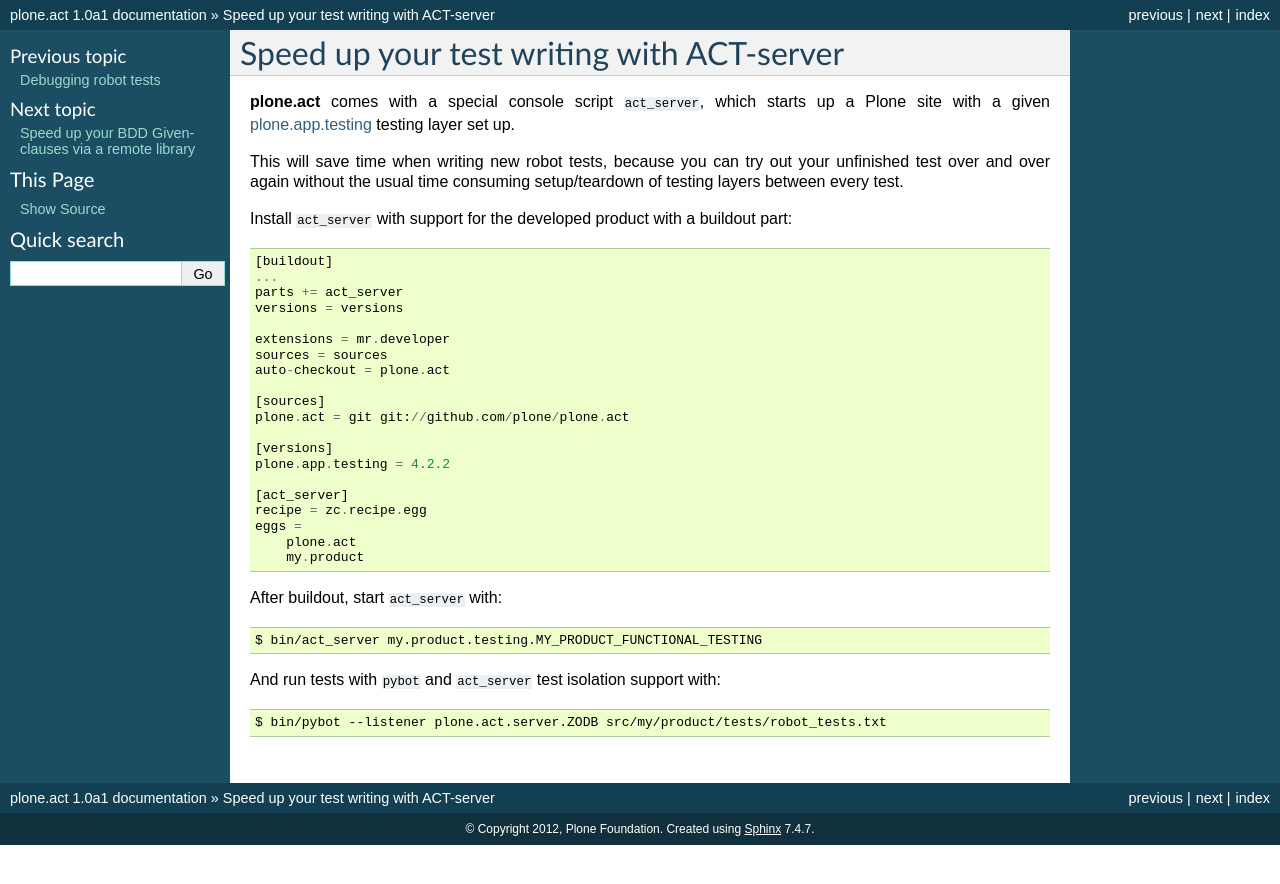
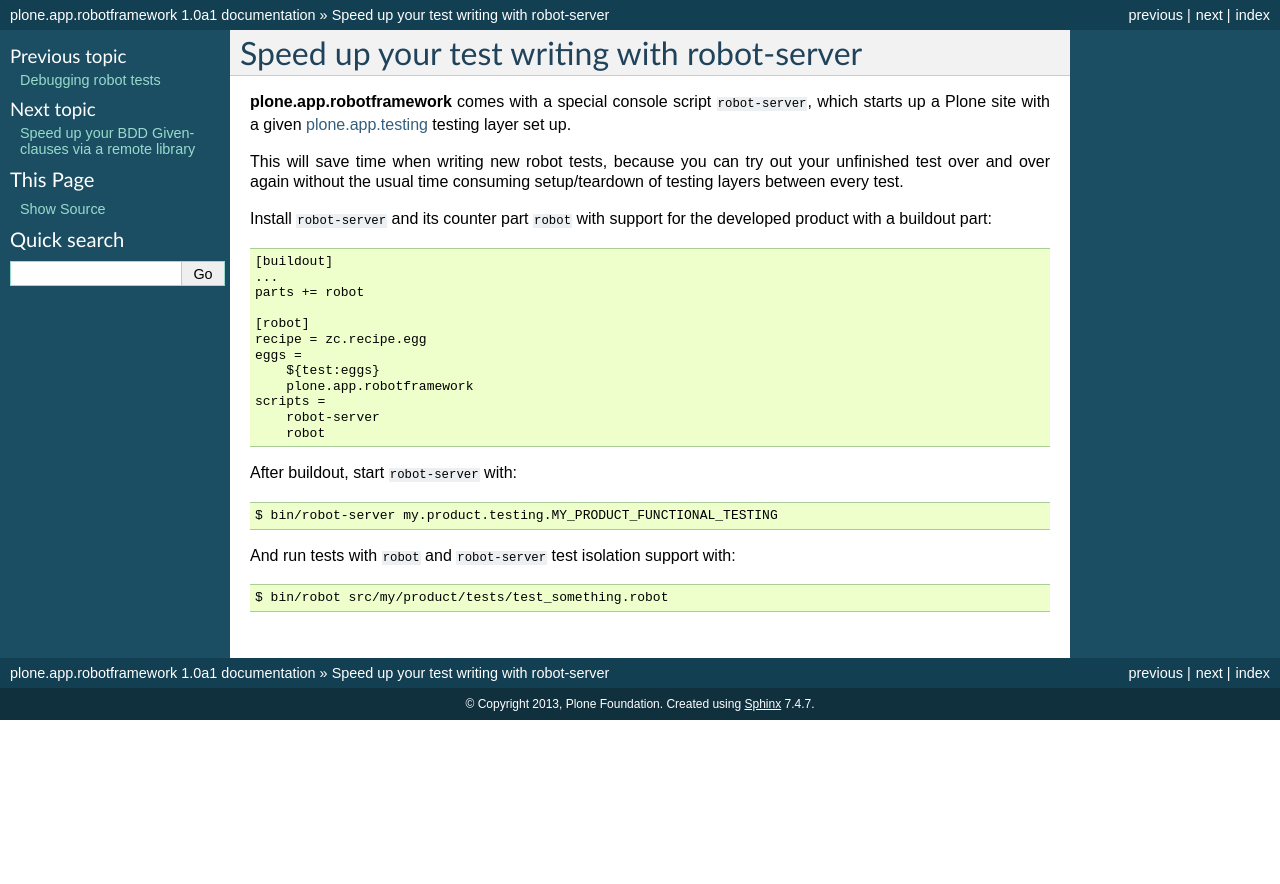
Before and after one commit to plone/plone.app.robotframework, a Sphinx documentation site: the page built from docs/source/server.rst, in a window 1280 px wide. Shown: the top 884 px of the page. Built offline with Sphinx 7.4.7, drawn with Linux system fonts in a browser that asks for light colours.

Commit message:
Replace references to plone.act with plone.app.robotframework

```diff
--- a/docs/source/conf.py
+++ b/docs/source/conf.py
@@ -1,6 +1,6 @@
 # -*- coding: utf-8 -*-
 #
-# plone.act documentation build configuration file, created by
+# plone.app.robotframework documentation build configuration file, created by
 # sphinx-quickstart on Wed Sep 12 14:43:02 2012.
 #
 # This file is execfile()d with the current directory set to its containing dir.
@@ -40,8 +40,8 @@
 master_doc = 'index'
 
 # General information about the project.
-project = u'plone.act'
-copyright = u'2012, Plone Foundation'
+project = u'plone.app.robotframework'
+copyright = u'2013, Plone Foundation'
 
 # The version info for the project you're documenting, acts as replacement for
 # |version| and |release|, also used in various other places throughout the
@@ -164,7 +164,7 @@
 #html_file_suffix = None
 
 # Output file base name for HTML help builder.
-htmlhelp_basename = 'ploneactdoc'
+htmlhelp_basename = 'parobotframeworkdoc'
 
 
 # -- Options for LaTeX output --------------------------------------------------
@@ -183,7 +183,7 @@
 # Grouping the document tree into LaTeX files. List of tuples
 # (source start file, target name, title, author, documentclass [howto/manual]).
 latex_documents = [
-  ('index', 'ploneact.tex', u'plone.act Documentation',
+  ('index', 'parobotframework.tex', u'Writing Robot Framework tests for Plone',
    u'Plone Foundation', 'manual'),
 ]
 
@@ -213,7 +213,7 @@
 # One entry per manual page. List of tuples
 # (source start file, name, description, authors, manual section).
 man_pages = [
-    ('index', 'ploneact', u'plone.act Documentation',
+    ('index', 'parobotframework', u'Writing Robot Framework tests for Plone',
      [u'Plone Foundation'], 1)
 ]
 
@@ -227,8 +227,8 @@
 # (source start file, target name, title, author,
 #  dir menu entry, description, category)
 texinfo_documents = [
-  ('index', 'ploneact', u'plone.act Documentation',
-   u'Plone Foundation', 'ploneact', 'One line description of project.',
+  ('index', 'parobotframework', u'Writing Robot Framework tests for Plone',
+   u'Plone Foundation', 'parobotframework', 'One line description of project.',
    'Miscellaneous'),
 ]
 
--- a/docs/source/server.rst
+++ b/docs/source/server.rst
@@ -1,42 +1,34 @@
-Speed up your test writing with ACT-server
-==========================================
+Speed up your test writing with robot-server
+============================================
 
-**plone.act** comes with a special console script ``act_server``, which starts
-up a Plone site with a given
-`plone.app.testing <http://pypi.python.org/pypi/plone.app.testing/>`_
-testing layer set up.
+**plone.app.robotframework** comes with a special console script
+``robot-server``, which starts up a Plone site with a given `plone.app.testing
+<http://pypi.python.org/pypi/plone.app.testing/>`_ testing layer set up.
 
 This will save time when writing new robot tests, because you can try out your
 unfinished test over and over again without the usual time consuming
 setup/teardown of testing layers between every test.
 
-Install ``act_server`` with support for the developed product with a buildout
-part::
+Install ``robot-server`` and its counter part ``robot`` with support for the
+developed product with a buildout part::
+
     [buildout]
     ...
-    parts += act_server
-    versions = versions
+    parts += robot
 
-    extensions = mr.developer
-    sources = sources
-    auto-checkout = plone.act
-
-    [sources]
-    plone.act = git git://github.com/plone/plone.act
-
-    [versions]
-    plone.app.testing = 4.2.2
-
-    [act_server]
+    [robot]
     recipe = zc.recipe.egg
     eggs =
-        plone.act
-        my.product
+        ${test:eggs}
+        plone.app.robotframework
+    scripts =
+        robot-server
+        robot
 
-After buildout, start ``act_server`` with::
+After buildout, start ``robot-server`` with::
 
-    $ bin/act_server my.product.testing.MY_PRODUCT_FUNCTIONAL_TESTING
+    $ bin/robot-server my.product.testing.MY_PRODUCT_FUNCTIONAL_TESTING
 
-And run tests with ``pybot`` and ``act_server`` test isolation support with::
+And run tests with ``robot`` and ``robot-server`` test isolation support with::
 
-    $ bin/pybot --listener plone.act.server.ZODB src/my/product/tests/robot_tests.txt
+    $ bin/robot src/my/product/tests/test_something.robot
```
Also changed, not shown: docs/source/index.rst (+18 -10 lines), docs/source/remote.rst (+6 -4 lines), 1 other file.
